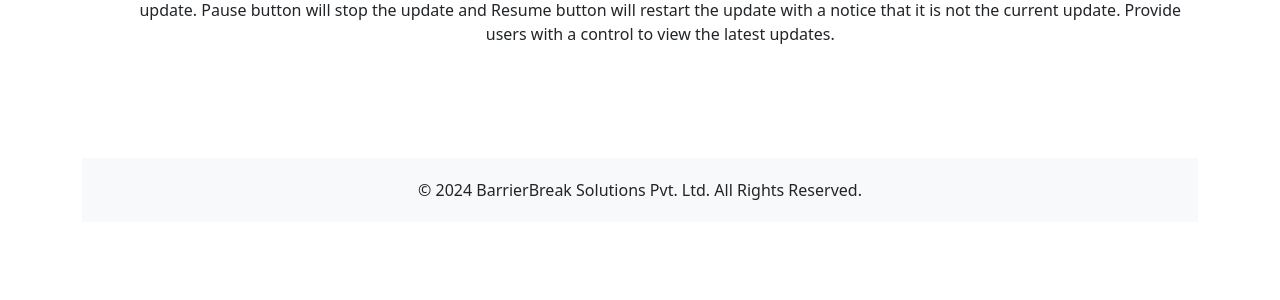
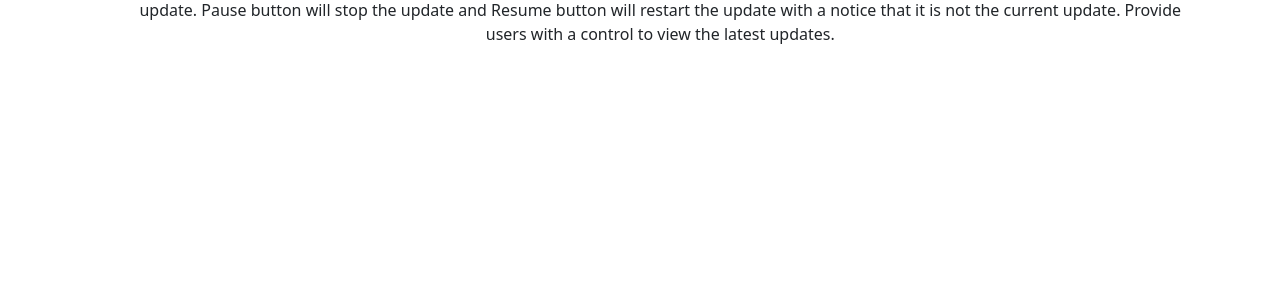
Before and after one commit to BarrierBreak/Accessible-Stock-Ticker, a Flask app: page / in a window 1280 px wide. Shown: the part 480-780 px from the top of the page. Run offline with Flask 3, Linux system fonts and the light colour scheme.

Commit message:
Update index.html

```diff
--- a/templates/index.html
+++ b/templates/index.html
@@ -161,9 +161,9 @@
 
         <!-- ARIA live region for screen reader announcements -->
         <div id="announcement" class="mt-3 visually-hidden" aria-hidden="true"></div>
-        <div class="copyright">
+        <!-- <div class="copyright">
             © 2024 BarrierBreak Solutions Pvt. Ltd. All Rights Reserved.
-        </div>
+        </div> -->
     </div>
 
 <script>
```
